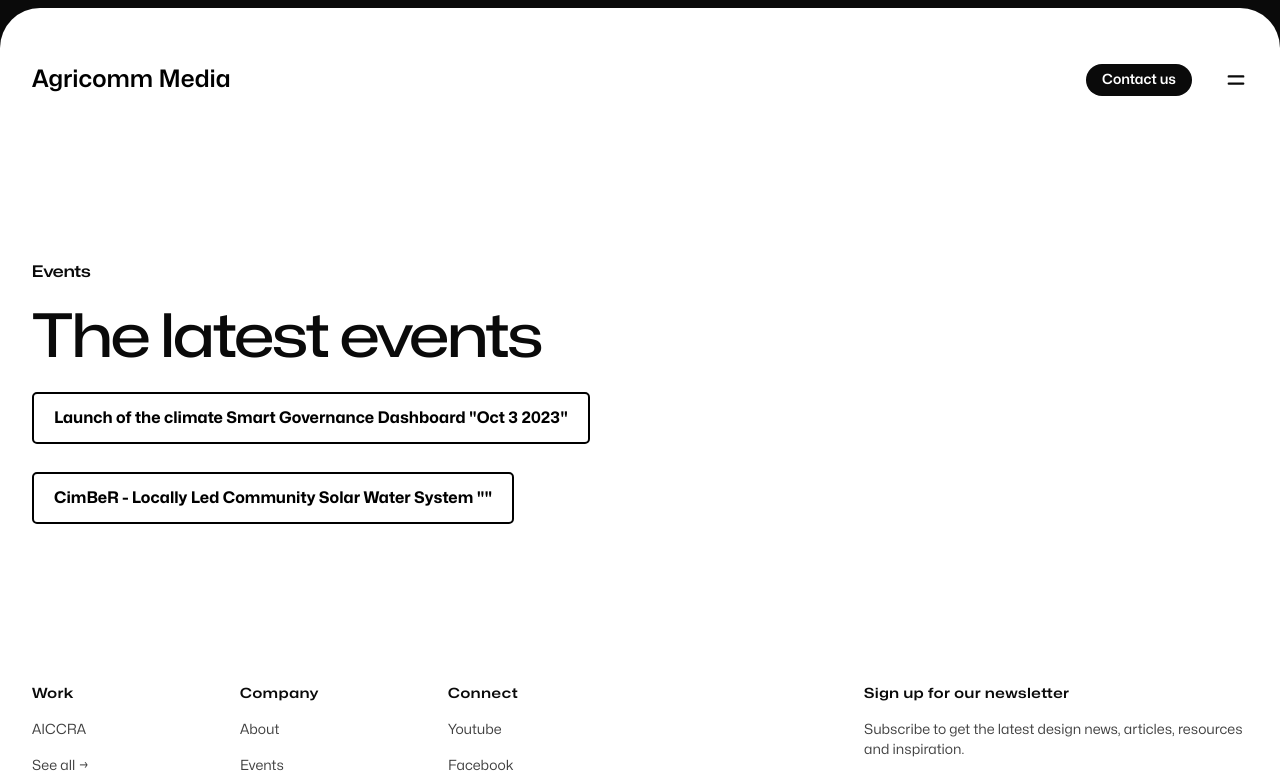
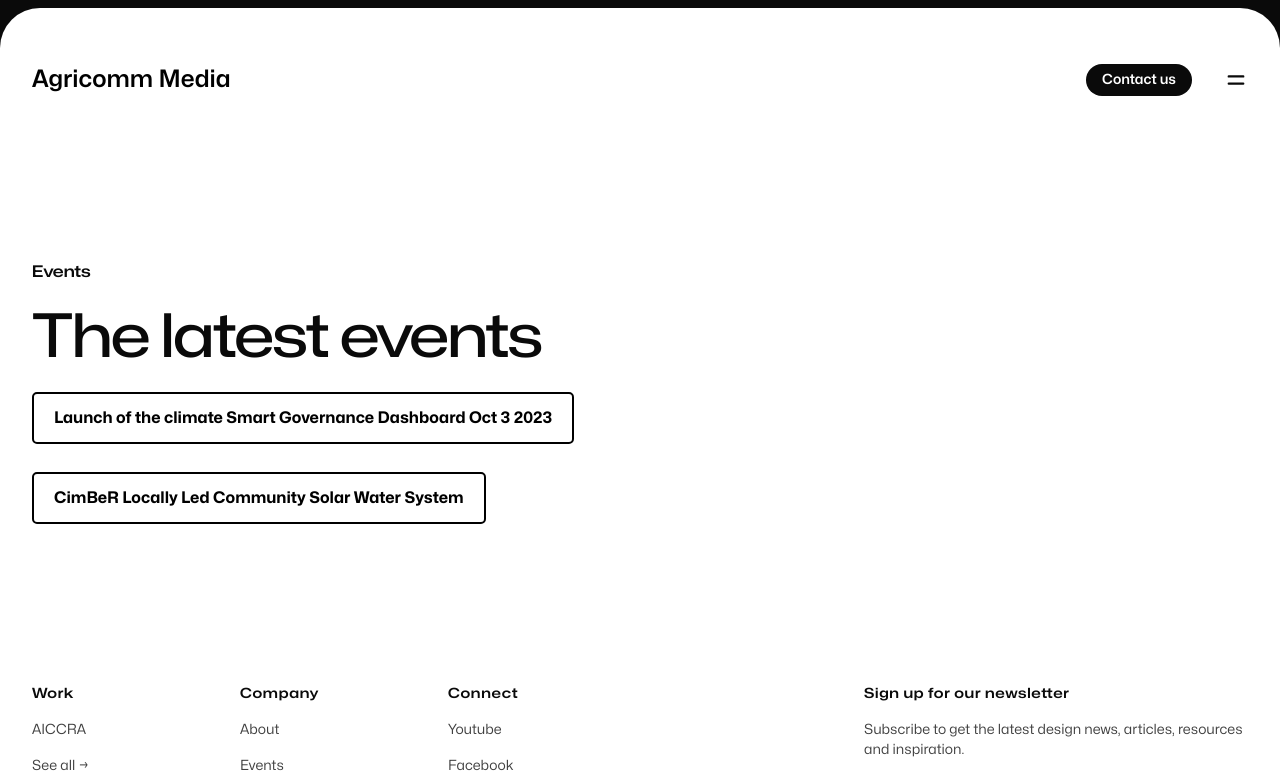
Before and after one commit to dacemedia/testagric, a Next.js app: page /events in a window 1280 px wide. Shown: the top 783 px of the page. Built offline with nearby package versions, Linux system fonts and the light colour scheme.

Commit message:
analysis

```diff
--- a/src/app/events/page.jsx
+++ b/src/app/events/page.jsx
@@ -24,7 +24,7 @@
           }}
 
         >
-          Launch of the climate Smart Governance Dashboard "Oct 3 2023"
+          Launch of the climate Smart Governance Dashboard Oct 3 2023
         </a>
 <br/> <br/>
 
@@ -45,7 +45,7 @@
           }}
 
         >
-          CimBeR - Locally Led Community Solar Water System ""
+          CimBeR Locally Led Community Solar Water System
         </a>
       </PageIntro>
     </>
```
